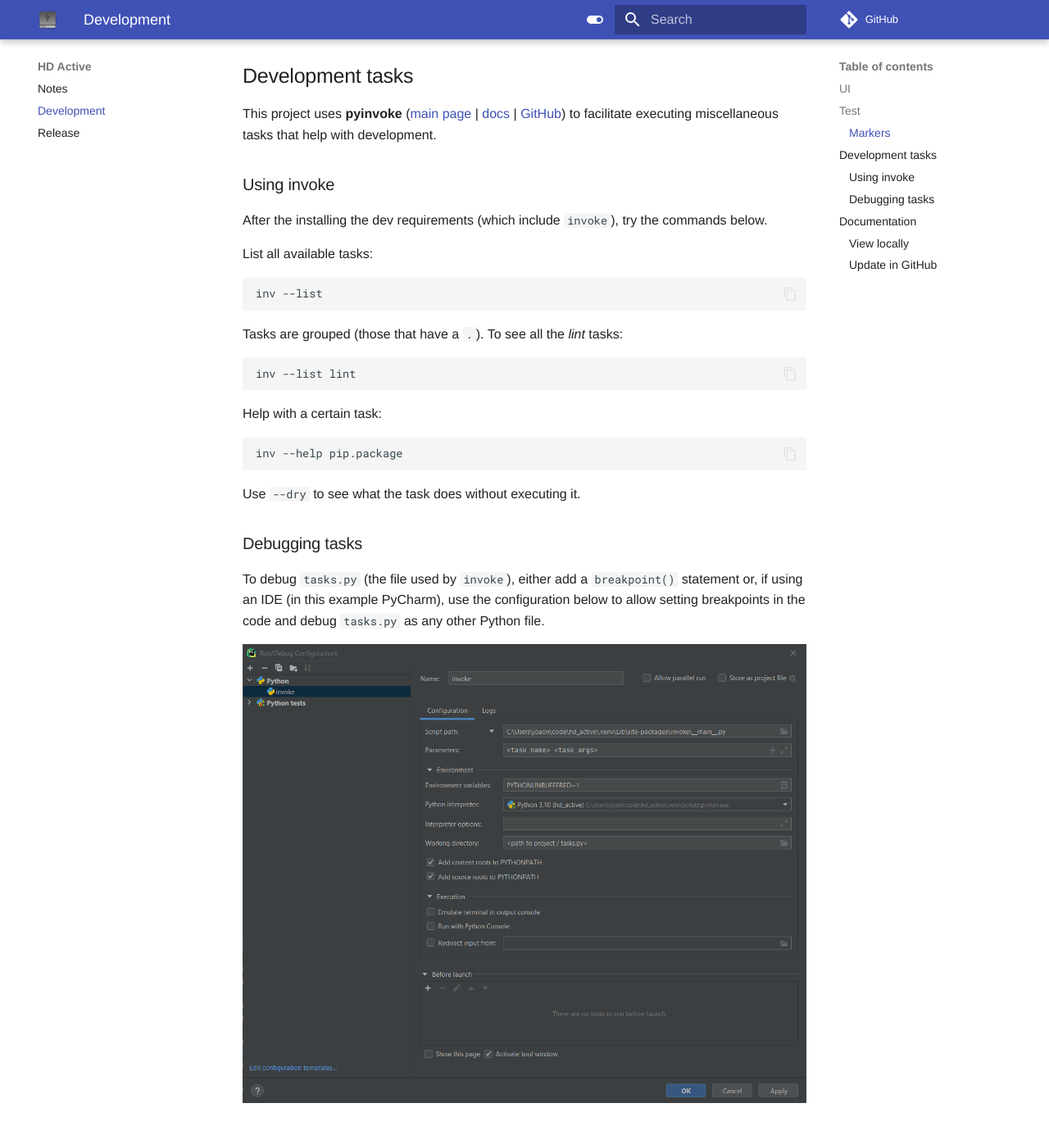
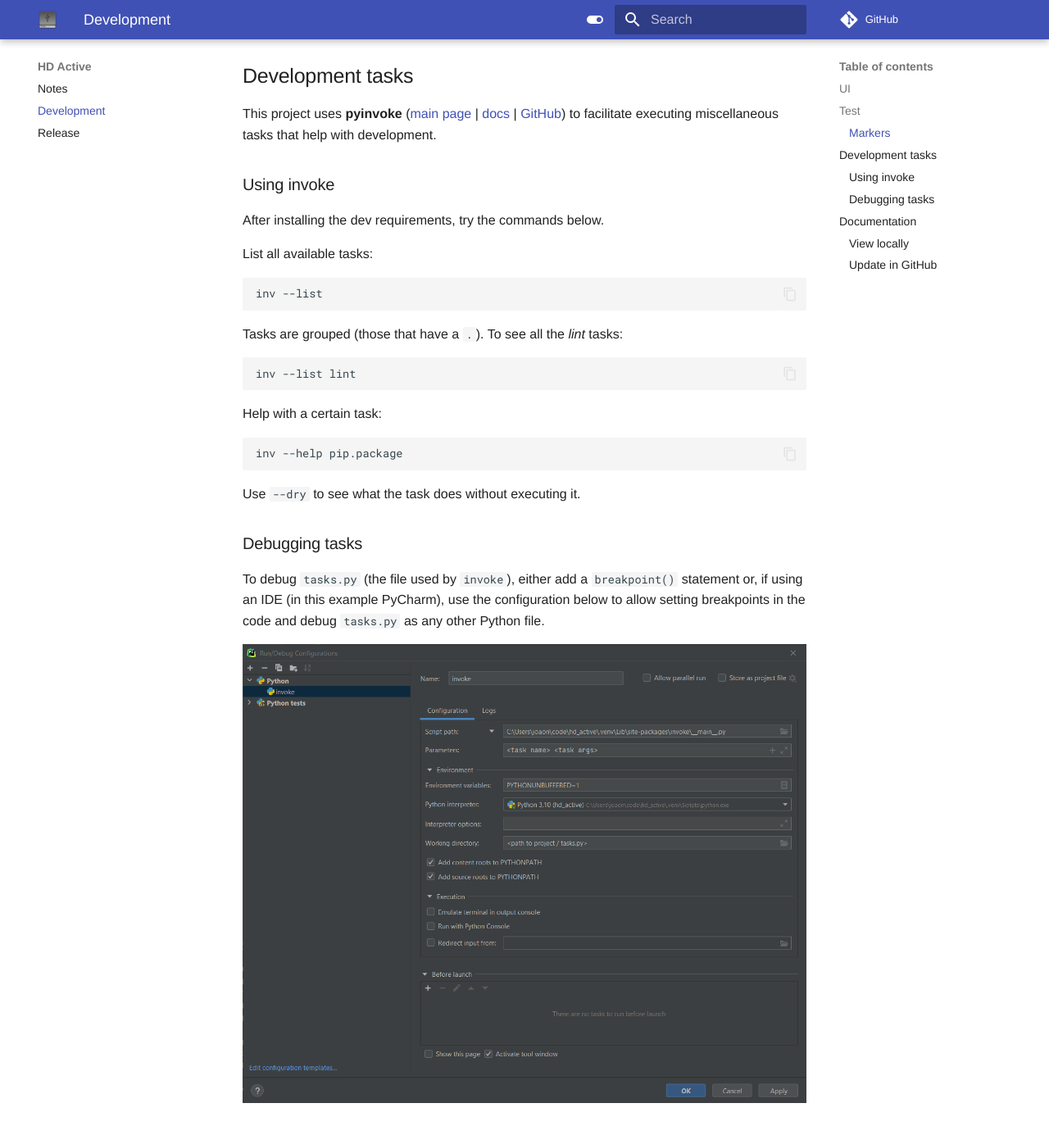
Before and after one commit to joaonc/hd_active, an MkDocs documentation site: the page built from docs/development.md, in a window 1280 px wide and 1400 px high, scrolled down 1258 px. Shown: the top 1385 px of the window at 82% size. Built offline with MkDocs 1.6.1 and Material for MkDocs 9.7.7, drawn with Linux system fonts in a browser that asks for light colours; comment, search, counter and statistics services are not loaded; some of the changed text lies outside the part shown.

Commit message:
gh action update

````diff
--- a/docs/development.md
+++ b/docs/development.md
@@ -49,7 +49,7 @@ This project uses **pyinvoke** ([main page](https://www.pyinvoke.org/) | [docs](
 with development.
 
 ### Using invoke
-After the installing the dev requirements (which include `invoke`), try the commands below.
+After installing the dev requirements, try the commands below.
 
 List all available tasks:
 ```
````
Also changed, not shown: other parts of docs/development.md (+2 -2 lines), 1 other file.
